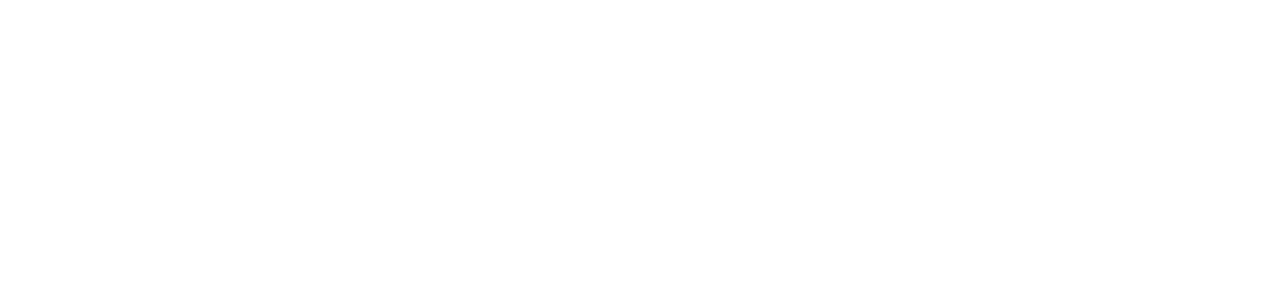
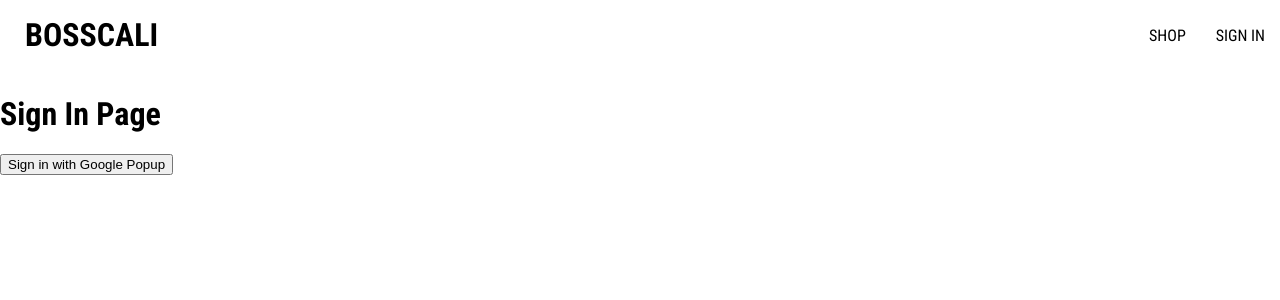
Before and after one commit to vbozcali/bzc-commerce, a React (Create React App) app: page /sign-in in a window 1280 px wide. Before the commit this address had no page. Shown: the top 300 px of the page. Built offline with nearby package versions, Linux system fonts and the light colour scheme.

Commit message:
Adding and Setting up Firebase and Creating Sign in Page

```diff
--- a/package.json
+++ b/package.json
@@ -6,6 +6,7 @@
     "@testing-library/jest-dom": "^5.17.0",
     "@testing-library/react": "^13.4.0",
     "@testing-library/user-event": "^13.5.0",
+    "firebase": "^10.1.0",
     "react": "^18.2.0",
     "react-dom": "^18.2.0",
     "react-router-dom": "^6.14.2",
--- a/src/App.js
+++ b/src/App.js
@@ -1,6 +1,7 @@
 import Home from "./routes/home/home.component";
 import Navigation from "./routes/navigation/navigation.component";
 import { Route, Routes } from "react-router-dom";
+import SignIn from "./routes/sign-in/sign-in.component";
 
 const Shop = () => {
   return (
@@ -14,6 +15,7 @@
       <Route path="/" element={<Navigation />} >
         <Route index element={<Home />} />
         <Route path="shop" element={<Shop />} />
+        <Route path="sign-in" element={<SignIn />} />
       </Route>
     </Routes>
   )
--- a/src/index.js
+++ b/src/index.js
@@ -4,6 +4,7 @@
 import App from './App';
 import reportWebVitals from './reportWebVitals';
 import { BrowserRouter } from 'react-router-dom';
+
 
 const root = ReactDOM.createRoot(document.getElementById('root'));
 root.render(
--- a/src/routes/navigation/navigation.component.jsx
+++ b/src/routes/navigation/navigation.component.jsx
@@ -1,7 +1,6 @@
 import { Fragment } from "react"
 import { Link, Outlet } from "react-router-dom"
 import './navigation.styles.scss';
-import { ReactComponent as AppLogo } from '../../assets/logo.svg';
 
 const Navigation = () => {
     return (
@@ -15,6 +14,10 @@
                     <Link className="nav-link" to="/shop">
                         SHOP
                     </Link>
+
+                    <Link className="nav-link" to="/sign-in">
+                        SIGN IN
+                    </Link>
                 </div>
             </div>
 
--- /dev/null
+++ b/src/routes/sign-in/sign-in.component.jsx
@@ -0,0 +1,18 @@
+import { signInWithGooglePopup } from "../../utils/firebase/firebase.utils";
+
+const SignIn = () => {
+    const logGoogleUser = async () => {
+        const response = await signInWithGooglePopup();
+        console.log(response);
+    }
+
+    return (
+        <div>
+            <h1>Sign In Page</h1>
+            <button onClick={logGoogleUser}>Sign in with Google Popup</button>
+        </div>
+    )
+
+}
+
+export default SignIn;
--- /dev/null
+++ b/src/utils/firebase/firebase.utils.js
@@ -0,0 +1,26 @@
+import { initializeApp } from "firebase/app";
+import {
+    getAuth,
+    signInWithRedirect,
+    signInWithPopup,
+    GoogleAuthProvider
+} from 'firebase/auth';
+
+const firebaseConfig = {
+    apiKey: "AIzaSyBVyUwADZNvGZQfXb0xSsyifa37LAukm4w",
+    authDomain: "react-ecommerce-boutique.firebaseapp.com",
+    projectId: "react-ecommerce-boutique",
+    storageBucket: "react-ecommerce-boutique.appspot.com",
+    messagingSenderId: "697601958802",
+    appId: "1:697601958802:web:456f3be2f4158906de574b"
+};
+
+const app = initializeApp(firebaseConfig);
+
+const provider = new GoogleAuthProvider();
+provider.setCustomParameters({
+    prompt: "select_account"
+});
+
+export const auth = getAuth();
+export const signInWithGooglePopup = () => signInWithPopup(auth, provider);
```
Also changed, not shown: src/routes/navigation/navigation.styles.scss (indentation only), 1 other file (tests, documents, lock files or other folders).
